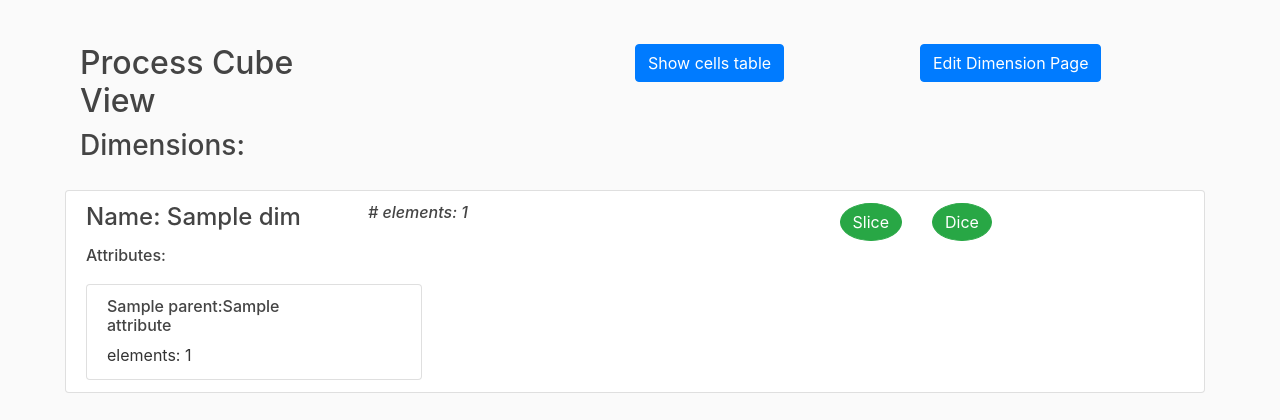
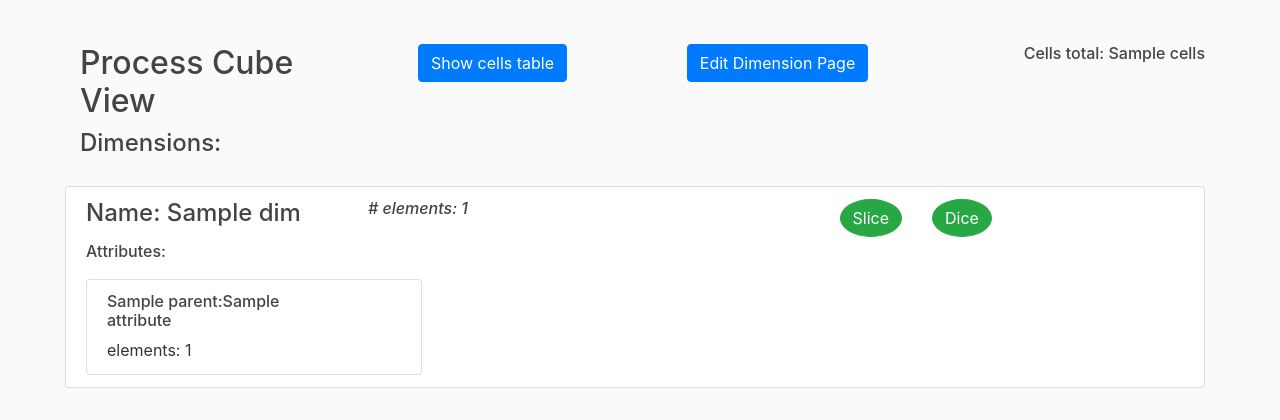
Before and after one commit to ngtom/PCubes-PADS2019, a Django app: template process_cubes/PCV/templates/pcv/pcv.html in a window 1280 px wide. Shown: the part 56-476 px from the top of the page. Run offline with Django 3.2, Linux system fonts and the light colour scheme; the template is opened without the code that fills it: most values are stand-ins (such as "Sample title", 1, 10 or a date in 2020); parts of the project's set-up code (start-up, migrations or seed data) failed here and were passed over; some libraries are stand-ins or nearby versions.

Commit message:
add cell total

```diff
--- a/process_cubes/PCV/templates/pcv/pcv.html
+++ b/process_cubes/PCV/templates/pcv/pcv.html
@@ -1,17 +1,16 @@
 {% extends 'base.html' %} {% block content %}
 <div class="row general-margin">
   <div class="col-sm">
-        <h2 class="">Process Cube View</h2>
+        <h2 class="">Process Cube View</h3>
         <div class="row">
             <div class="col-md-12">
-                <h3 class="">Dimensions:</h3>
+                <h4 class="">Dimensions:</h4>
             </div>
         </div>
   </div>
-  <div class="col-sm"></div>
 
   <div class="col-sm">
-    <div class="row">
+    <div class="row justify-content-center">
       <div class="text-center">
         <a class="btn btn-primary w-100" href="cells-table">Show cells table</a>
       </div>
@@ -19,12 +18,19 @@
   </div>
 
   <div class="col-sm">
-    <div class="row">
+    <div class="row justify-content-center">
       <div class="text-center">
         <a class="btn btn-primary w-100" href="dimensions">Edit Dimension Page</a>
       </div>
     </div>
   </div>
+
+  <div class="col-sm">
+      <div class="row justify-content-end">
+            <h6 class="">Cells total: <span id="num_cells">{{ cells }}</span></h6>
+      </div>
+  </div>
+
 </div>
 
 <div class="row">
--- a/process_cubes/PCV/views.py
+++ b/process_cubes/PCV/views.py
@@ -23,6 +23,8 @@ def createPCV(request, log_id, cube_id):
             dim.num_elements = reduce(
                 mul, [len(attr.values) for attr in dim.attributes.all()], 1)
 
+    cells = reduce(
+        mul, [dim.num_elements for dim in dimensions if dim.num_elements != 0], 1)
 
     logs = EventLog.objects.all()
 
@@ -33,5 +35,6 @@ def createPCV(request, log_id, cube_id):
                       'log': log,
                       'dimensions': dimensions,
                       'attributes': attributes,
+                      'cells':cells,
                       'free_attributes': free_attributes
                   })
```
